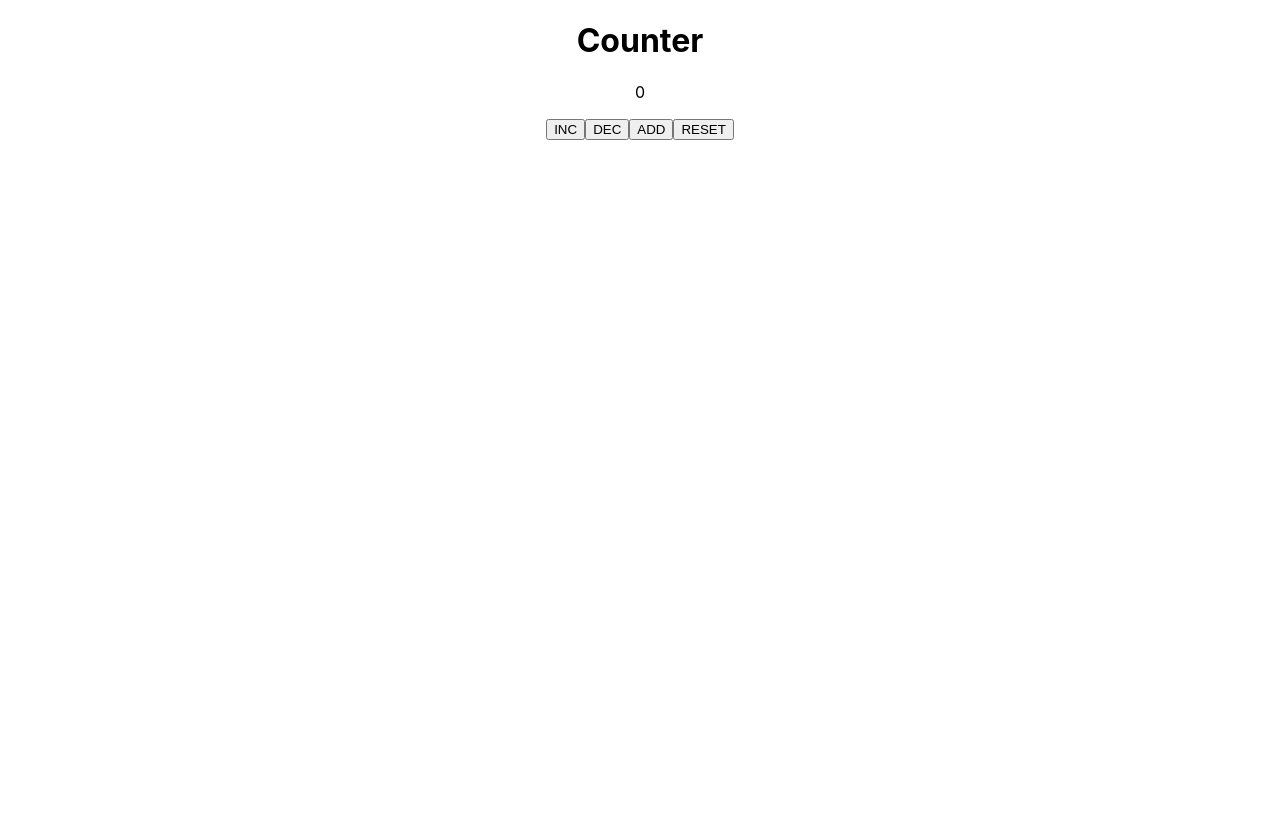
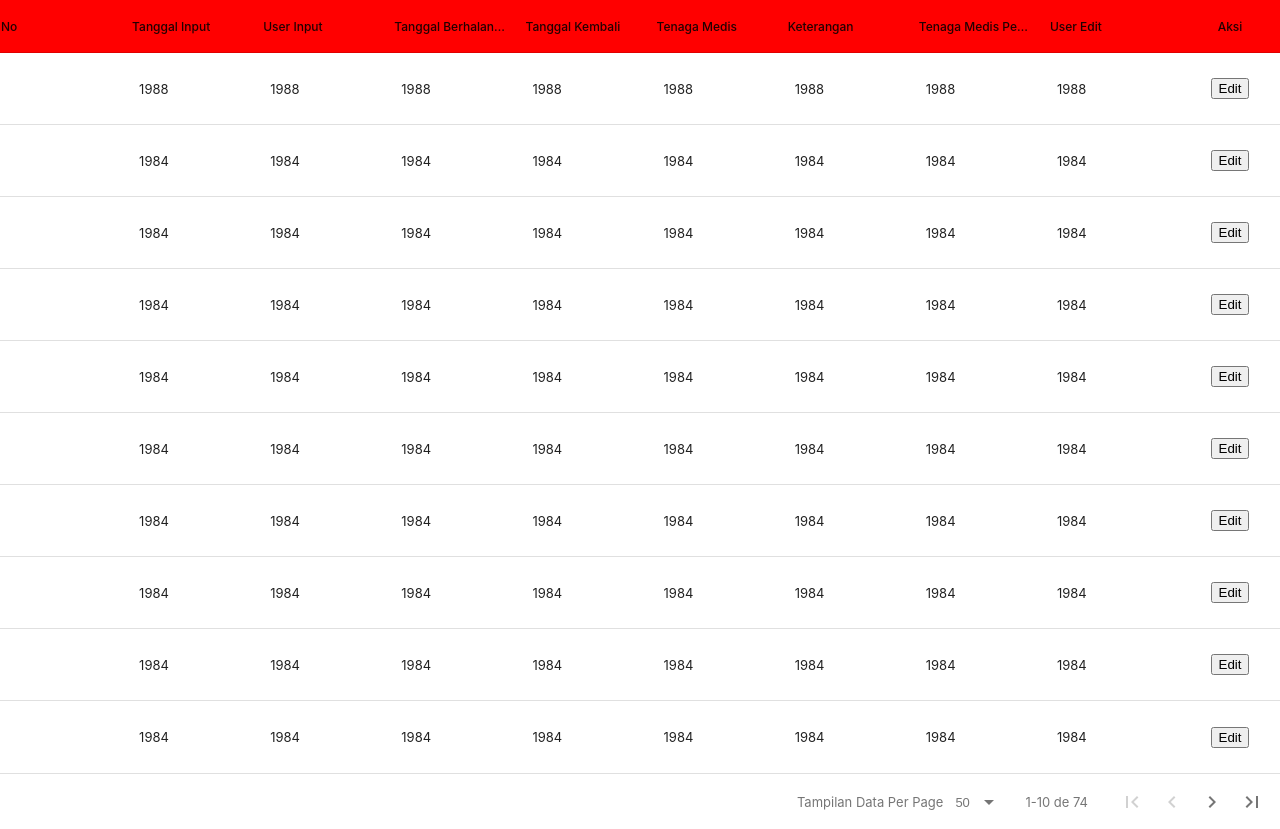
Before and after one commit to andi-faizal94/Login, a React (Create React App) app in the folder client/: page / in a window 1280 px wide. Before the commit the page ends 800 px from the top, so only its background shows below. Built offline with nearby package versions, Linux system fonts and the light colour scheme.

Commit message:
add react data  tables

```diff
--- a/client/package.json
+++ b/client/package.json
@@ -7,10 +7,12 @@
     "@testing-library/react": "^13.4.0",
     "@testing-library/user-event": "^13.5.0",
     "react": "^18.2.0",
+    "react-data-table-component": "^7.5.3",
     "react-dom": "^18.2.0",
     "react-redux": "^8.0.5",
     "react-scripts": "5.0.1",
     "redux": "^4.2.0",
+    "styled-components": "^5.3.6",
     "web-vitals": "^2.1.4"
   },
   "scripts": {
--- a/client/src/App.js
+++ b/client/src/App.js
@@ -1,10 +1,12 @@
 import './App.css';
-import Number from './components/Number';
+// import Number from './components/Number';
+import Table from './components/Table';
 
 function App() {
   return (
     <div className='App'>
-      <Number />
+      {/* <Number /> */}
+      <Table />
     </div>
   );
 }
--- /dev/null
+++ b/client/src/components/Table.js
@@ -0,0 +1,578 @@
+import React from 'react';
+import DataTable from 'react-data-table-component';
+import './table.css';
+const customStyles = {
+  rows: {
+    style: {
+      minHeight: '72px', // override the row height
+    },
+  },
+  headCells: {
+    style: {
+      paddingLeft: '1px', // override the cell padding for head cells
+      paddingRight: '1px',
+      wordRbreak: 'break-all',
+    },
+  },
+  headRow: {
+    style: {
+      backgroundColor: 'red',
+      wordRbreak: 'break-word',
+    },
+  },
+  cells: {
+    style: {
+      paddingLeft: '8px', // override the cell padding for data cells
+      paddingRight: '8px',
+    },
+  },
+};
+
+const caseInsensitiveSort = (rowA, rowB) => {
+  const a = rowA.title.toLowerCase();
+  const b = rowB.title.toLowerCase();
+
+  if (a > b) {
+    return 1;
+  }
+
+  if (b > a) {
+    return -1;
+  }
+
+  return 0;
+};
+
+const columns = [
+  {
+    name: 'No',
+    selector: (row) => row.no,
+    sortable: true,
+    sortFunction: caseInsensitiveSort,
+  },
+  {
+    name: 'Tanggal Input',
+    selector: (row) => row.year,
+    sortable: true,
+    sortFunction: caseInsensitiveSort,
+  },
+  {
+    name: 'User Input',
+    selector: (row) => row.year,
+    sortable: true,
+    sortFunction: caseInsensitiveSort,
+  },
+  {
+    name: 'Tanggal Berhalangan',
+    selector: (row) => row.year,
+    sortable: true,
+    sortFunction: caseInsensitiveSort,
+  },
+  {
+    name: 'Tanggal Kembali',
+    selector: (row) => row.year,
+    sortable: true,
+    sortFunction: caseInsensitiveSort,
+  },
+  {
+    name: 'Tenaga Medis',
+    selector: (row) => row.year,
+    sortable: true,
+    sortFunction: caseInsensitiveSort,
+  },
+  {
+    name: 'Keterangan',
+    selector: (row) => row.year,
+    sortable: true,
+    sortFunction: caseInsensitiveSort,
+  },
+  {
+    name: 'Tenaga Medis Penganti',
+    selector: (row) => row.year,
+    sortable: true,
+    sortFunction: caseInsensitiveSort,
+  },
+  {
+    name: 'User Edit',
+    selector: (row) => row.year,
+    sortable: true,
+    sortFunction: caseInsensitiveSort,
+  },
+  {
+    name: 'Aksi',
+    button: true,
+    selector: (row) => (
+      <button
+        className='btn btn-outline btn-xs'
+        // onClick={(e) => handleButtonClick(e, row.id)}
+      >
+        Edit
+      </button>
+    ),
+  },
+  //   {
+  //     name: 'Year',
+  //     selector: (row) => row.year,
+  //     sortable: true,
+  //   },
+  //   {
+  //     name: 'Year',
+  //     selector: (row) => row.year,
+  //     sortable: true,
+  //   },
+  //   {
+  //     name: 'Year',
+  //     selector: (row) => row.year,
+  //     sortable: true,
+  //   },
+  //   {
+  //     name: 'Year',
+  //     selector: (row) => row.year,
+  //     sortable: true,
+  //   },
+  //   {
+  //     name: 'Year',
+  //     selector: (row) => row.year,
+  //     sortable: true,
+  //   },
+  //   {
+  //     name: 'Year',
+  //     selector: (row) => row.year,
+  //     sortable: true,
+  //   },
+  //   {
+  //     name: 'Year',
+  //     selector: (row) => row.year,
+  //     sortable: true,
+  //   },
+  //   {
+  //     name: 'Year',
+  //     selector: (row) => row.year,
+  //     sortable: true,
+  //   },
+  //   {
+  //     name: 'Year',
+  //     selector: (row) => row.year,
+  //     sortable: true,
+  //   },
+  //   {
+  //     name: 'Year',
+  //     selector: (row) => row.year,
+  //     sortable: true,
+  //   },
+  //   {
+  //     name: 'Year',
+  //     selector: (row) => row.year,
+  //     sortable: true,
+  //   },
+  //   {
+  //     name: 'Year',
+  //     selector: (row) => row.year,
+  //     sortable: true,
+  //   },
+  //   {
+  //     name: 'Year',
+  //     selector: (row) => row.year,
+  //     sortable: true,
+  //   },
+  //   {
+  //     name: 'Year',
+  //     selector: (row) => row.year,
+  //     sortable: true,
+  //   },
+];
+
+const data = [
+  {
+    id: 1,
+    title: 'Beetlejuice',
+    year: '1988',
+  },
+  {
+    id: 2,
+    title: 'Ghostbusters',
+    year: '1984',
+  },
+  {
+    id: 2,
+    title: 'Ghostbusters',
+    year: '1984',
+  },
+  {
+    id: 2,
+    title: 'Ghostbusters',
+    year: '1984',
+  },
+  {
+    id: 2,
+    title: 'Ghostbusters',
+    year: '1984',
+  },
+  {
+    id: 2,
+    title: 'Ghostbusters',
+    year: '1984',
+  },
+  {
+    id: 2,
+    title: 'Ghostbusters',
+    year: '1984',
+  },
+  {
+    id: 2,
+    title: 'Ghostbusters',
+    year: '1984',
+  },
+  {
+    id: 2,
+    title: 'Ghostbusters',
+    year: '1984',
+  },
+  {
+    id: 2,
+    title: 'Ghostbusters',
+    year: '1984',
+  },
+  {
+    id: 2,
+    title: 'Ghostbusters',
+    year: '1984',
+  },
+  {
+    id: 2,
+    title: 'Ghostbusters',
+    year: '1984',
+  },
+  {
+    id: 2,
+    title: 'Ghostbusters',
+    year: '1984',
+  },
+  {
+    id: 2,
+    title: 'Ghostbusters',
+    year: '1984',
+  },
+  {
+    id: 2,
+    title: 'Ghostbusters',
+    year: '1984',
+  },
+  {
+    id: 2,
+    title: 'Ghostbusters',
+    year: '1984',
+  },
+  {
+    id: 2,
+    title: 'Ghostbusters',
+    year: '1984',
+  },
+  {
+    id: 2,
+    title: 'Ghostbusters',
+    year: '1984',
+  },
+  {
+    id: 2,
+    title: 'Ghostbusters',
+    year: '1984',
+  },
+  {
+    id: 2,
+    title: 'Ghostbusters',
+    year: '1984',
+  },
+  {
+    id: 2,
+    title: 'Ghostbusters',
+    year: '1984',
+  },
+  {
+    id: 2,
+    title: 'Ghostbusters',
+    year: '1984',
+  },
+  {
+    id: 2,
+    title: 'Ghostbusters',
+    year: '1984',
+  },
+  {
+    id: 2,
+    title: 'Ghostbusters',
+    year: '1984',
+  },
+  {
+    id: 2,
+    title: 'Ghostbusters',
+    year: '1984',
+  },
+  {
+    id: 2,
+    title: 'Ghostbusters',
+    year: '1984',
+  },
+  {
+    id: 2,
+    title: 'Ghostbusters',
+    year: '1984',
+  },
+  {
+    id: 2,
+    title: 'Ghostbusters',
+    year: '1984',
+  },
+  {
+    id: 2,
+    title: 'Ghostbusters',
+    year: '1984',
+  },
+  {
+    id: 2,
+    title: 'Ghostbusters',
+    year: '1984',
+  },
+  {
+    id: 2,
+    title: 'Ghostbusters',
+    year: '1984',
+  },
+  {
+    id: 2,
+    title: 'Ghostbusters',
+    year: '1984',
+  },
+  {
+    id: 2,
+    title: 'Ghostbusters',
+    year: '1984',
+  },
+  {
+    id: 2,
+    title: 'Ghostbusters',
+    year: '1984',
+  },
+  {
+    id: 2,
+    title: 'Ghostbusters',
+    year: '1984',
+  },
+  {
+    id: 2,
+    title: 'Ghostbusters',
+    year: '1984',
+  },
+  {
+    id: 2,
+    title: 'Ghostbusters',
+    year: '1984',
+  },
+  {
+    id: 2,
+    title: 'Ghostbusters',
+    year: '1984',
+  },
+  {
+    id: 2,
+    title: 'Ghostbusters',
+    year: '1984',
+  },
+  {
+    id: 2,
+    title: 'Ghostbusters',
+    year: '1984',
+  },
+  {
+    id: 2,
+    title: 'Ghostbusters',
+    year: '1984',
+  },
+  {
+    id: 2,
+    title: 'Ghostbusters',
+    year: '1984',
+  },
+  {
+    id: 2,
+    title: 'Ghostbusters',
+    year: '1984',
+  },
+  {
+    id: 2,
+    title: 'Ghostbusters',
+    year: '1984',
+  },
+  {
+    id: 2,
+    title: 'Ghostbusters',
+    year: '1984',
+  },
+  {
+    id: 2,
+    title: 'Ghostbusters',
+    year: '1984',
+  },
+  {
+    id: 2,
+    title: 'Ghostbusters',
+    year: '1984',
+  },
+  {
+    id: 2,
+    title: 'Ghostbusters',
+    year: '1984',
+  },
+  {
+    id: 2,
+    title: 'Ghostbusters',
+    year: '1984',
+  },
+  {
+    id: 2,
+    title: 'Ghostbusters',
+    year: '1984',
+  },
+  {
+    id: 2,
+    title: 'Ghostbusters',
+    year: '1984',
+  },
+  {
+    id: 2,
+    title: 'Ghostbusters',
+    year: '1984',
+  },
+  {
+    id: 2,
+    title: 'Ghostbusters',
+    year: '1984',
+  },
+  {
+    id: 2,
+    title: 'Ghostbusters',
+    year: '1984',
+  },
+  {
+    id: 2,
+    title: 'Ghostbusters',
+    year: '1984',
+  },
+  {
+    id: 2,
+    title: 'Ghostbusters',
+    year: '1984',
+  },
+  {
+    id: 2,
+    title: 'Ghostbusters',
+    year: '1984',
+  },
+  {
+    id: 2,
+    title: 'Ghostbusters',
+    year: '1984',
+  },
+  {
+    id: 2,
+    title: 'Ghostbusters',
+    year: '1984',
+  },
+  {
+    id: 2,
+    title: 'Ghostbusters',
+    year: '1984',
+  },
+  {
+    id: 2,
+    title: 'Ghostbusters',
+    year: '1984',
+  },
+  {
+    id: 2,
+    title: 'Ghostbusters',
+    year: '1984',
+  },
+  {
+    id: 2,
+    title: 'Ghostbusters',
+    year: '1984',
+  },
+  {
+    id: 2,
+    title: 'Ghostbusters',
+    year: '1984',
+  },
+  {
+    id: 2,
+    title: 'Ghostbusters',
+    year: '1984',
+  },
+  {
+    id: 2,
+    title: 'Ghostbusters',
+    year: '1984',
+  },
+  {
+    id: 2,
+    title: 'Ghostbusters',
+    year: '1984',
+  },
+  {
+    id: 2,
+    title: 'Ghostbusters',
+    year: '1984',
+  },
+  {
+    id: 3,
+    title: 'a',
+    year: '1984',
+  },
+  {
+    id: 3,
+    title: 'a',
+    year: '1984',
+  },
+  {
+    id: 3,
+    title: 'a',
+    year: '1984',
+  },
+  {
+    id: 3,
+    title: 'a   ',
+    year: '1984',
+  },
+  {
+    id: 3,
+    title: 'Ghostbusters',
+    year: '1984',
+  },
+  {
+    id: 3,
+    title: 'Ghostbusters',
+    year: '1984',
+  },
+];
+const paginationComponentOptions = {
+  rowsPerPageText: 'Tampilan Data Per Page',
+  rangeSeparatorText: 'de',
+  selectAllRowsItem: true,
+  //   selectAllRowsItemText: '100',
+};
+const Table = () => {
+  return (
+    <>
+      <DataTable
+        columns={columns}
+        data={data}
+        pagination
+        paginationComponentOptions={paginationComponentOptions}
+        paginationRowsPerPageOptions={[50, 100, 150]}
+        customStyles={customStyles}
+      />
+    </>
+  );
+};
+
+export default Table;
--- /dev/null
+++ b/client/src/components/table.css
@@ -0,0 +1,7 @@
+div.hbotQl {
+  /* overflow: hidden;
+  white-space: nowrap;
+  text-overflow: inherit;
+  */
+  word-break: break-all;
+}
```
Also changed, not shown: 1 other file (tests, documents, lock files or other folders).
